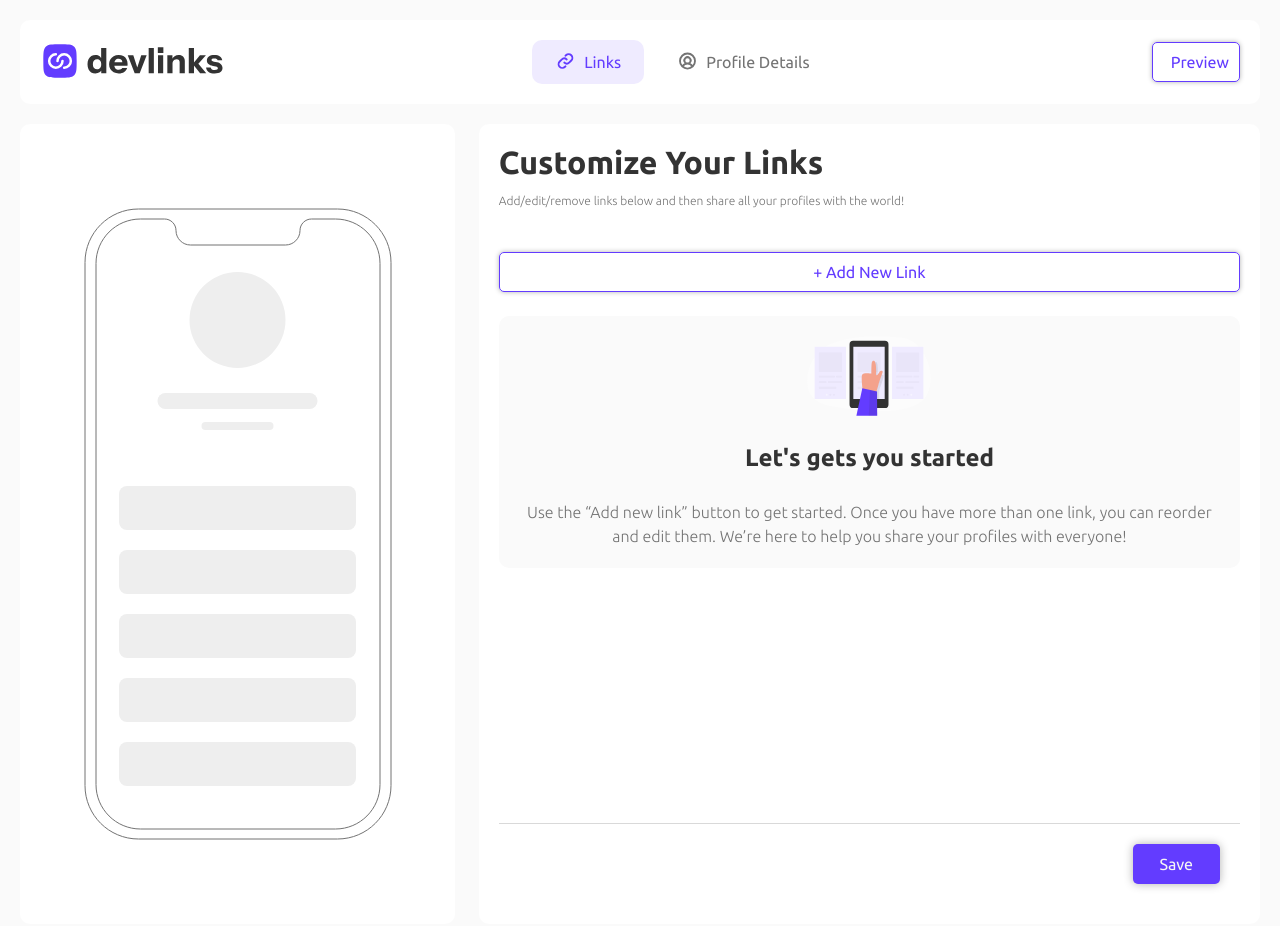
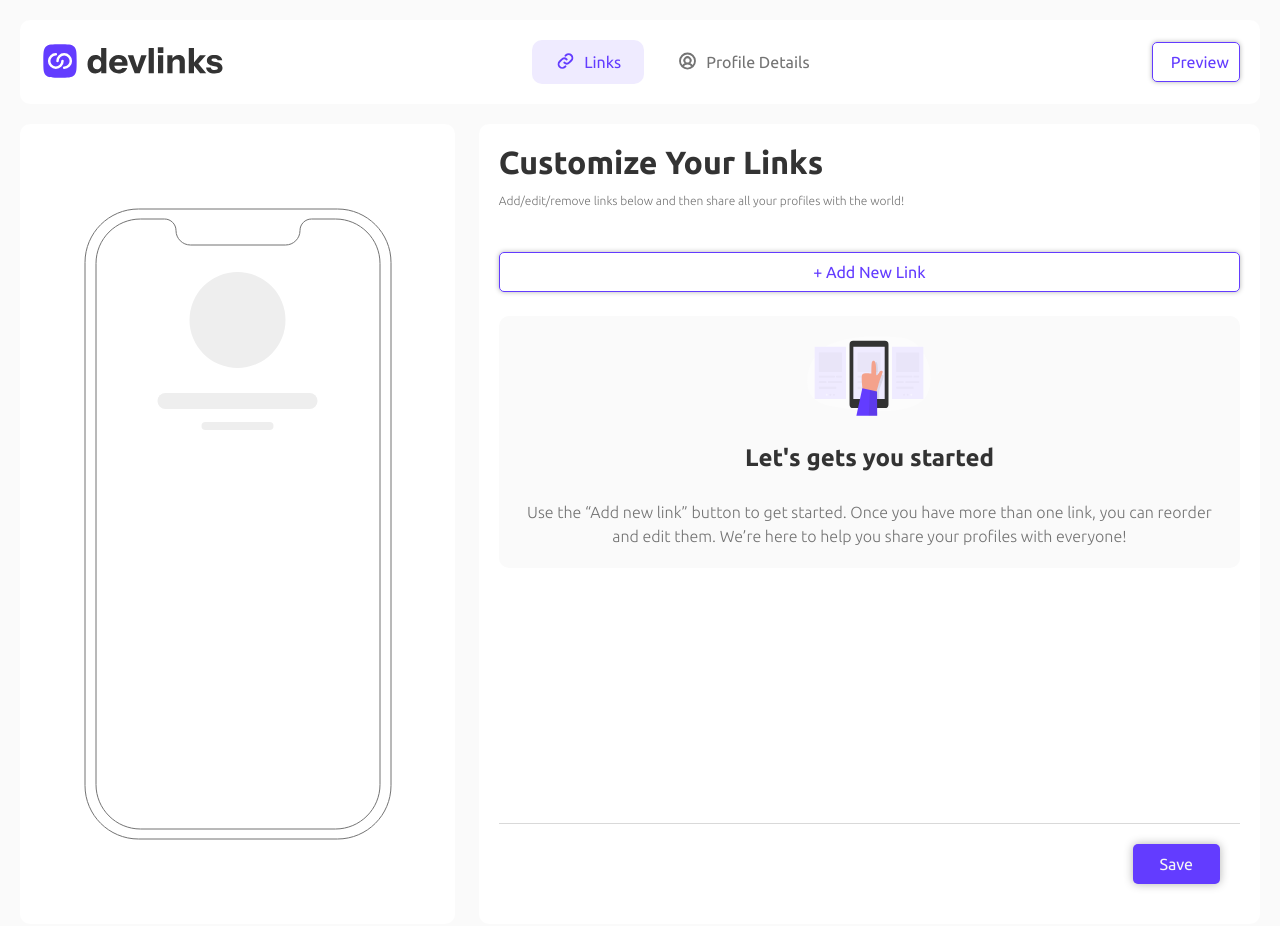
Before and after one commit to hidalest/link-sharing-app, a React (Vite) app: page /home in a window 1280 px wide. Shown: the top 926 px of the page. Built offline with nearby package versions, Linux system fonts and the light colour scheme.

Commit message:
feat: added minor css adjustments'

```diff
--- a/src/components/PhoneMockup/PhoneMockup.module.scss
+++ b/src/components/PhoneMockup/PhoneMockup.module.scss
@@ -16,7 +16,7 @@
     border-radius: 50%;
     width: 10rem;
     height: 10rem;
-    background-color: $purple-light;
+    background-color: $purple;
     padding: 0.4rem;
 
     & img {
@@ -35,10 +35,11 @@
     & .profileInformationContainer--text {
       position: absolute;
       width: 100%;
-      left: 50%;
-      transform: translateX(-50%);
       text-align: center;
       border-radius: 1.5rem;
+      display: flex;
+      flex-direction: column;
+      align-content: center;
 
       & .profileInformationContainer--name {
         color: var(--Dark-Grey, #333);
@@ -56,18 +57,27 @@
         font-style: normal;
         font-weight: 400;
         line-height: 150%; /* 21px */
-        width: 70%;
-        margin: 0 auto;
       }
     }
   }
 
   .linkContainer {
     position: absolute;
+    background-color: $white;
     top: 35rem;
     width: 25rem;
     height: 33rem;
     overflow-y: auto;
+    /* Hiding scrollbar for Chrome, Safari and Opera */
+    &::-webkit-scrollbar {
+      display: none;
+    }
+
+    /* Hiding scrollbar for IE, Edge and Firefox */
+    & {
+      scrollbar-width: none; /* Firefox */
+      -ms-overflow-style: none; /* IE and Edge */
+    }
 
     .link {
       background-color: $red;
--- a/src/components/PhoneMockup/PhoneMockup.tsx
+++ b/src/components/PhoneMockup/PhoneMockup.tsx
@@ -17,9 +17,11 @@ export const PhoneMockup = ({
   phoneMockupImage,
   phoneMockupProps,
 }: phoneMockupProps) => {
-  const { profileImgURL, firsName, lastName, email } = useAppSelector(
+  const { profileImgURL, firstName, lastName, email } = useAppSelector(
     (state) => state.userProfile
   );
+
+  const isUserInfoValid = firstName && lastName && email;
   const { arrowIconLinks } = phoneMockupProps;
   return (
     <Card priority='white' className={styles['phone-mockup']}>
@@ -29,12 +31,11 @@ export const PhoneMockup = ({
           <img src={URL.createObjectURL(profileImgURL)} alt='user profile' />
         </section>
       )}
-      {/* // FIXME: Fix large email positioning. Using flexbox on the container */}
-      {firsName && (
+      {isUserInfoValid && (
         <section className={styles.profileInformationContainer}>
           <article className={styles['profileInformationContainer--text']}>
             <p className={styles['profileInformationContainer--name']}>
-              {firsName} {lastName}
+              {firstName} {lastName}
             </p>
             <p className={styles['profileInformationContainer--email']}>
               {email}
```
